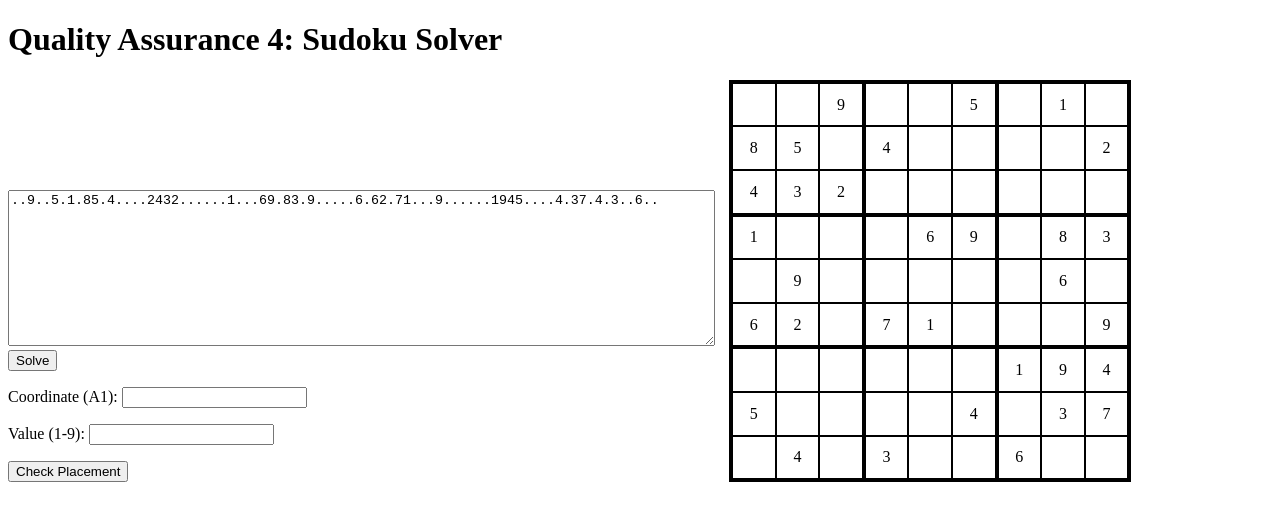
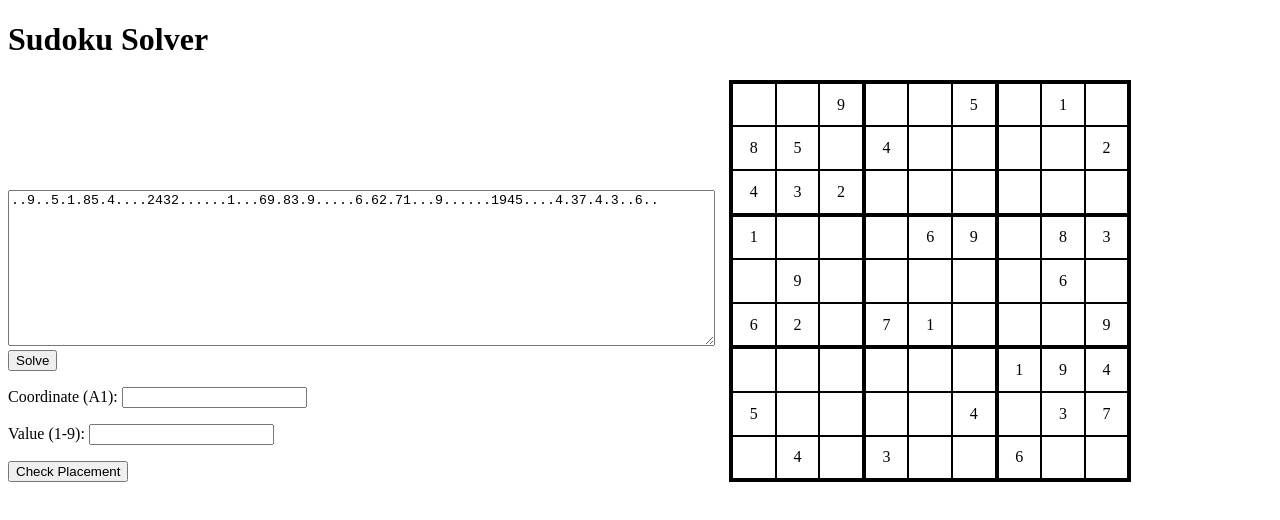
Before and after one commit to freeCodeCamp/boilerplate-project-sudoku-solver, a website: page views/index.html in a window 1280 px wide. Drawn offline with Linux system fonts and the light colour scheme.

Commit message:
Fix Header

```diff
--- a/views/index.html
+++ b/views/index.html
@@ -13,9 +13,7 @@
 
 <body>
 	<header>
-		<h1>
-			Quality Assurance 4: Sudoku Solver
-		</h1>
+		<h1>Sudoku Solver</h1>
 	</header>
 	<div class="container">
 		<div class="form-container">
```
